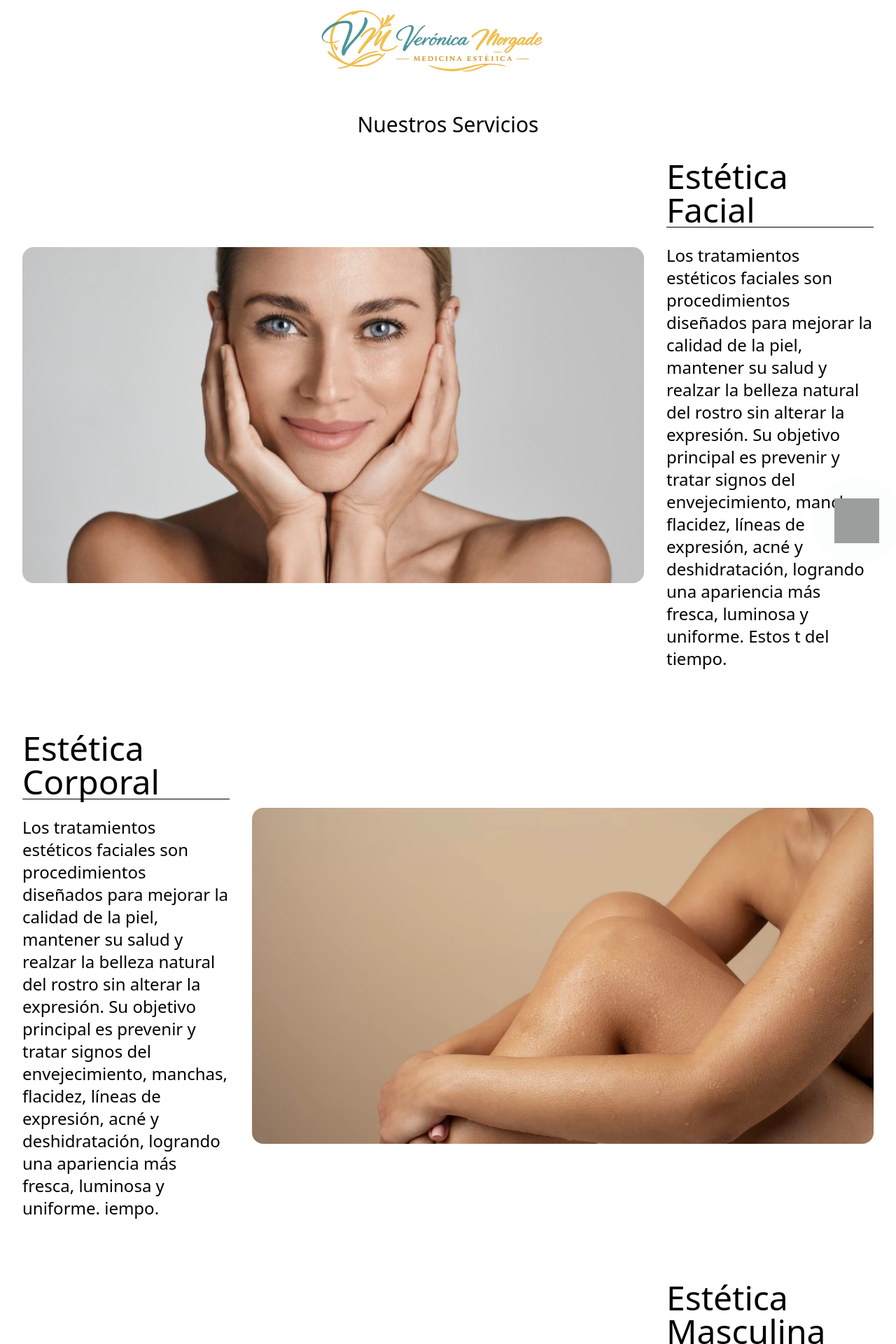
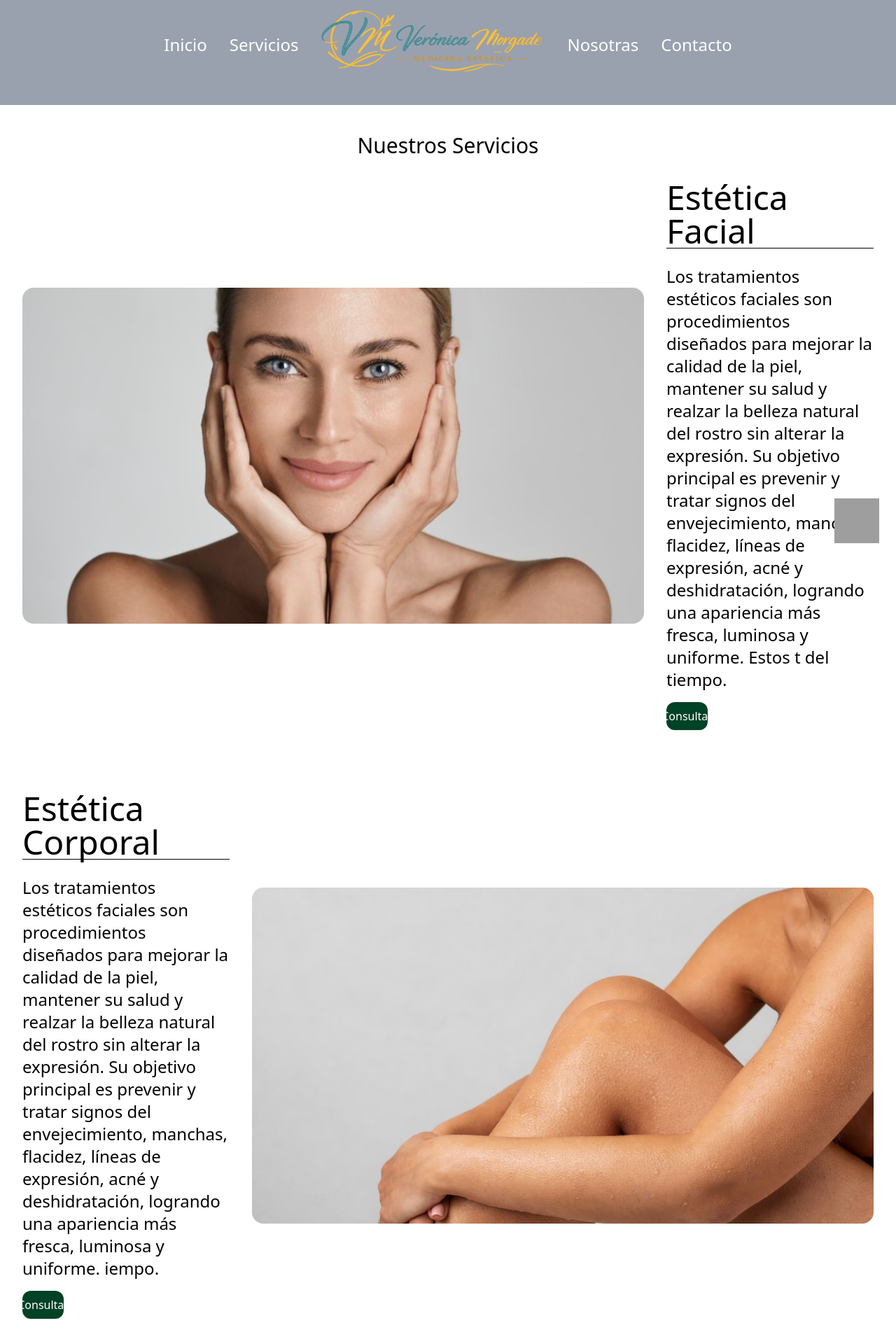
Before and after one commit to Leo92nov/dra.morgade, a React (Vite) app: page /Servicios in a window 1280 px wide. Shown: the top 1920 px of the page at 70% size. Built offline with nearby package versions, Linux system fonts and the light colour scheme; grey boxes are pictures that could not be loaded.

Commit message:
haciendo un poco de servicios

```diff
--- a/src/components/Navigation/MenuDesplegable.jsx
+++ b/src/components/Navigation/MenuDesplegable.jsx
@@ -1,23 +1,29 @@
-export default function MenuDesplegable() {
+import { Link } from "react-router-dom";
+
+export default function MenuDesplegable(to) {
     return (
-        <section className="w-[100%] bg-gray-300 h-80 p-2 mt-8 flex justify-around">
+        <section className="w-[100%] bg-gray-100 h-80 p-2 mt-8 flex justify-around">
 
-            <div className=" w-[20%] bg-pik-200 flex flex-col justify-center hover:scale-105 transition-transform duration-300">
+            <div className=" w-[20%] bg-pik-200 flex flex-col justify-center hover:scale-105 transition-transform duration-300 cursor-pointer">
+                <Link to={to}></Link>
                 <img className="h-[80%] rounded-xl" src="/NavBar/facial.png"></img>
                 <h2 className="text-xl text-center">Estética Facial</h2>
             </div>
 
-            <div className=" w-[20%] bg-pik-200 flex flex-col justify-center hover:scale-105 transition-transform duration-300">
+            <div className=" w-[20%] bg-pik-200 flex flex-col justify-center hover:scale-105 transition-transform duration-300 cursor-pointer">
+                <Link to={to}></Link>
                 <img className="h-[80%] rounded-xl" src="/NavBar/corporal.jpg"></img>
                 <h2 className="text-xl text-center">Estética Corporal</h2>
             </div>
 
-            <div className=" w-[20%] bg-pik-200 flex flex-col justify-center hover:scale-105 transition-transform duration-300">
+            <div className=" w-[20%] bg-pik-200 flex flex-col justify-center hover:scale-105 transition-transform duration-300 cursor-pointer">
+                <Link to={to}></Link>
                 <img className="h-[80%] rounded-xl" src="/NavBar/masculina.png"></img>
                 <h2 className="text-xl text-center">Estética Masculina</h2>
             </div>
 
-            <div className=" w-[18%] bg-pik-200 flex flex-col justify-center hover:scale-105 transition-transform duration-300">
+            <div className=" w-[18%] bg-pik-200 flex flex-col justify-center hover:scale-105 transition-transform duration-300 cursor-pointer">
+                <Link to={to}></Link>
                 <img className="h-[80%] rounded-xl" src="/NavBar/nutricion.webp"></img>
                 <h2 className="text-xl text-center">Nutrición</h2>
             </div>
--- a/src/components/Navigation/NavBar.jsx
+++ b/src/components/Navigation/NavBar.jsx
@@ -11,10 +11,8 @@ export default function NavBar() {
       const currentScroll = window.scrollY;
 
       if (currentScroll > lastScroll && currentScroll > 80) {
-      // scroll hacia abajo
         setShow(false);
       } else {
-      // scroll hacia arriba
         setShow(true);
       }
 
@@ -26,6 +24,10 @@ export default function NavBar() {
   }, [lastScroll]);
 
   return (
+    <>
+      {/* Spacer que ocupa el espacio del navbar */}
+      <div className="h-[150px] bg-gray-400" />
+
       <header
         className={`
           fixed top-0 left-0 w-full z-50
@@ -49,5 +51,6 @@ export default function NavBar() {
           </section>
         </nav>
       </header>
+    </>
   );
 }
--- a/src/components/ServiciosView/CardServiciosHorizontal1.jsx
+++ b/src/components/ServiciosView/CardServiciosHorizontal1.jsx
@@ -1,4 +1,6 @@
-export default function CardServiciosHorizontal1({ img, titulo, parrafo }) {
+import { Link } from "react-router-dom";
+
+export default function CardServiciosHorizontal1({ img, titulo, parrafo, to }) {
   return (
     <section className="w-full px-8">
       <article className="w-full">
@@ -16,6 +18,7 @@ export default function CardServiciosHorizontal1({ img, titulo, parrafo }) {
               <h2 className="w-full text-5xl">{titulo}</h2>
             </div>
             <p className="w-full text-2xl">{parrafo}</p>
+          <div className="h-10 flex justify-center items-center w-[20%] text-white mt-4 p-4 bg-[#004225] rounded-xl hover:scale-105 transition-transform duration-400 cursor-pointer"><Link to={to}></Link>Consultar</div>
           </div>
         </div>
       </article>
--- a/src/components/ServiciosView/CardServiciosHorizontal2.jsx
+++ b/src/components/ServiciosView/CardServiciosHorizontal2.jsx
@@ -1,4 +1,6 @@
-export default function CardServiciosHorizontal2({ img, titulo, parrafo }) {
+import { Link } from "react-router-dom";
+
+export default function CardServiciosHorizontal2({ img, titulo, parrafo, to }) {
   return (
     <section className="w-full my-22 px-8">
       <article className="w-full">
@@ -10,6 +12,7 @@ export default function CardServiciosHorizontal2({ img, titulo, parrafo }) {
               <h2 className="w-full text-5xl">{titulo}</h2>
             </div>
             <p className="w-full text-2xl">{parrafo}</p>
+            <div className="h-10 flex justify-center items-center w-[20%] text-white mt-4 p-4 bg-[#004225] rounded-xl hover:scale-105 transition-transform duration-400 cursor-pointer"><Link to={to}></Link>Consultar</div>
           </div>
 
           {/* IMAGEN */}
--- /dev/null
+++ b/src/components/ServiciosView/Corporal.jsx
@@ -0,0 +1,10 @@
+export default function Corporal (){
+
+    return <>
+
+
+    <div className="h-200 bg-yellow-300">
+
+    </div>
+    </>
+}
--- /dev/null
+++ b/src/components/ServiciosView/Facial.jsx
@@ -0,0 +1,9 @@
+export default function Facial (){
+
+    return <>
+
+    <div className="h-200 bg-pink-300">
+
+    </div>
+    </>
+}
--- /dev/null
+++ b/src/components/ServiciosView/Masculinos.jsx
@@ -0,0 +1,8 @@
+export default function Masculinos (){
+
+    return <>
+    <div className="h-200 bg-blue-300">
+
+    </div>
+    </>
+}
--- /dev/null
+++ b/src/components/ServiciosView/Nutricion.jsx
@@ -0,0 +1,10 @@
+export default function Nutricion (){
+
+    return <>
+
+
+    <div className="h-200 bg-green-300">
+
+    </div>
+    </>
+}
--- a/src/components/ServiciosView/ServiciosView.jsx
+++ b/src/components/ServiciosView/ServiciosView.jsx
@@ -7,12 +7,12 @@ export default function ServiciosView() {
 
     return <>
 
-        <h1 className="mt-40 text-3xl text-center">Nuestros Servicios</h1>
+        <h1 className="mt-10 text-3xl text-center">Nuestros Servicios</h1>
         <div className="my-8">
             <CardServiciosHorizontal1 img="/ArticleServ/facial.jpg" titulo="Estética Facial" parrafo="Los tratamientos estéticos faciales son procedimientos diseñados para mejorar la calidad de la piel, mantener su salud y realzar la belleza natural del rostro sin alterar la expresión. Su objetivo principal es prevenir y tratar signos del envejecimiento, manchas, flacidez, líneas de expresión, acné y deshidratación, logrando una apariencia más fresca, luminosa y uniforme.
 
 Estos t del tiempo." ></CardServiciosHorizontal1>
-            <CardServiciosHorizontal2 img="/ArticleServ/corporal.webp" titulo="Estética Corporal" parrafo="Los tratamientos estéticos faciales son procedimientos diseñados para mejorar la calidad de la piel, mantener su salud y realzar la belleza natural del rostro sin alterar la expresión. Su objetivo principal es prevenir y tratar signos del envejecimiento, manchas, flacidez, líneas de expresión, acné y deshidratación, logrando una apariencia más fresca, luminosa y uniforme.
+            <CardServiciosHorizontal2 img="/ArticleServ/corporal.png" titulo="Estética Corporal" parrafo="Los tratamientos estéticos faciales son procedimientos diseñados para mejorar la calidad de la piel, mantener su salud y realzar la belleza natural del rostro sin alterar la expresión. Su objetivo principal es prevenir y tratar signos del envejecimiento, manchas, flacidez, líneas de expresión, acné y deshidratación, logrando una apariencia más fresca, luminosa y uniforme.
 
 iempo." ></CardServiciosHorizontal2>
             <CardServiciosHorizontal1 img="/ArticleServ/Masculina.jpg" titulo="Estética Masculina" parrafo="Los tratamientos estéticos faciales son procedimientos diseñados para mejorar la calidad de la piel, mantener su salud y realzar la belleza natural del rostro sin alterar la expresión. Su objetivo principal es prevenir y tratar signos del envejecimiento, manchas, flacidez, líneas de expresión, acné y deshidratación, logrando una apariencia más fresca, luminosa y uniforme.
```
Also changed, not shown: public/ArticleServ/corporal.png (added). Lines whose indentation alone changed are shown as unchanged.
